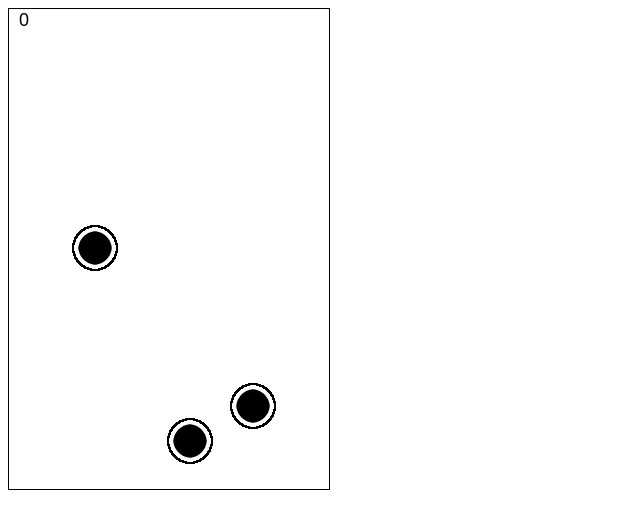
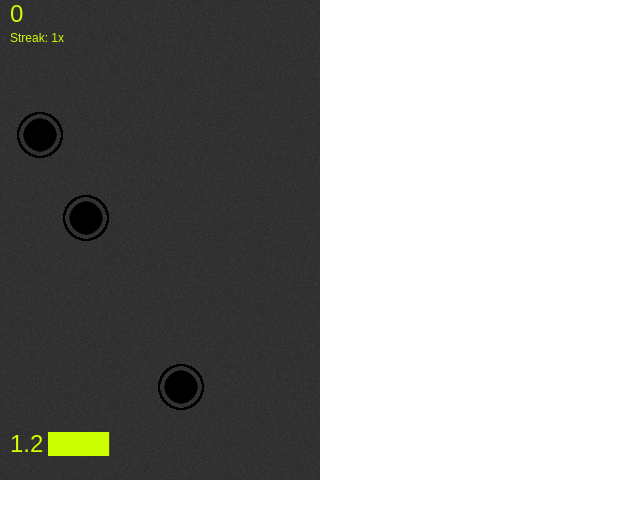
Before and after one commit to awmwong/kik-dots, a website: page web/index.html in a window 1280 px wide. Shown: the whole page, without its empty margins (0-640 px from the left). Drawn offline with Linux system fonts and the light colour scheme.

Commit message:
Timers and other things

```diff
--- /dev/null
+++ b/web/css/reset.css
@@ -0,0 +1,14 @@
+html,body,div,span,object,iframe,h1,h2,h3,h4,h5,h6,p,blockquote,pre,abbr,address,cite,code,del,dfn,em,img,ins,kbd,q,samp,small,strong,sub,sup,var,b,i,dl,dt,dd,ol,ul,li,fieldset,form,label,legend,table,caption,tbody,tfoot,thead,tr,th,td,article,aside,canvas,details,figcaption,figure,footer,header,hgroup,menu,nav,section,summary,time,mark,audio,video{margin:0;padding:0;border:0;outline:0;font-size:100%;vertical-align:baseline;background:transparent}
+body{line-height:1}
+article,aside,details,figcaption,figure,footer,header,hgroup,menu,nav,section{display:block}
+nav ul{list-style:none}
+blockquote,q{quotes:none}
+blockquote:before,blockquote:after,q:before,q:after{content:none}
+a{margin:0;padding:0;font-size:100%;vertical-align:baseline;background:transparent}
+ins{background-color:#ff9;color:#000;text-decoration:none}
+mark{background-color:#ff9;color:#000;font-style:italic;font-weight:bold}
+del{text-decoration:line-through}
+abbr[title],dfn[title]{border-bottom:1px dotted;cursor:help}
+table{border-collapse:collapse;border-spacing:0}
+hr{display:block;height:1px;border:0;border-top:1px solid #ccc;margin:1em 0;padding:0}
+input,select{vertical-align:middle}
--- a/web/css/styles.css
+++ b/web/css/styles.css
@@ -1,4 +1,4 @@
 /* TODO */
 #game-window {
-  border: 1px solid black;
+  background: #000 url('../img/background.png');
 }
--- a/web/index.html
+++ b/web/index.html
@@ -5,6 +5,7 @@
 		<title>kik-dots</title>
 		<link rel="kik-icon" href="img/icon.png">
 		<link rel="stylesheet" href="css/styles.css">
+		<link rel="stylesheet" href="css/reset.css"
 
 		<!-- Styles -->
 		<meta name="viewport" content="width=device-width, initial-scale=1.0, maximum-scale=1.0, user-scalable=no">
@@ -24,6 +25,5 @@
 		<script src="zerver/MyAPI.js"></script>
 		<script src="js/main.js"></script>
 		-->
-
 	</body>
 </html>
--- a/web/js/dots.js
+++ b/web/js/dots.js
@@ -1,3 +1,11 @@
+// window.addEventListener("resize", OnResizeCalled, false);
+
+function OnResizeCalled() {
+  var canvas = document.getElementById('live:Node1');
+  canvas.style.width = window.innerWidth + 'px';
+  canvas.style.height = window.innerHeight + 'px';
+}
+
 pulse.ready(function(){
   console.log('Pulse Ready');
 
@@ -6,8 +14,6 @@ pulse.ready(function(){
   // Main app engine
   var engine = new dot.GameEngine({
     gameWindow: 'game-window',
-    width: dot.Constants.Width,
-    height: dot.Constants.Height
   });
 
   // Game scene
@@ -31,11 +37,6 @@ dot.Constants = {
 dot.GameEngine = pulse.Engine.extend({
   init: function(params) {
     this._super(params);
-
-    this.level = 1;
-
-    this.dots = [];
-
   }
 });
 
@@ -45,6 +46,18 @@ dot.GameScene = pulse.Scene.extend({
 
     this._super(params);
 
+    // State variables
+    this.state = 'init';
+    this.currentLevel = 1;
+    this.streak = 1;
+    this.currentDotIndex = 0;
+    this.time = 0;
+    this.animationSpeed = 75;
+    this.score = 0;
+    this.lastDotTouched = -1;
+    this.roundDuration = 0;
+    this.elapsedRoundTime = 0;
+
     // Current dots on the screen
     this.dots = [];
 
@@ -52,30 +65,44 @@ dot.GameScene = pulse.Scene.extend({
     this.layer = new pulse.Layer();
     this.layer.anchor.x = 0;
     this.layer.anchor.y = 0;
-    this.layer.size.x = dot.Constants.width;
-    this.layer.size.y = dot.Constants.height;
-    this.layer.fillColor = "#666666"
-
     this.addLayer(this.layer);
 
+    // Score label
     this.scoreLabel = new pulse.CanvasLabel({
       text : '0',
-      fontSize : 18
+      fontSize : 24
     });
-    this.scoreLabel.fillColor = "#000000";
+    this.scoreLabel.fillColor = "#CCFF00";
     this.scoreLabel.anchor = { x: 0, y: 0 };
     this.scoreLabel.position = { x: 10, y: 2};
     this.layer.addNode(this.scoreLabel);
 
-    // state variables
-    this.state = 'init';
-    this.currentLevel = 1;
-    this.streak = 0;
-    this.currentDotIndex = 0;
-    this.time = 0;
-    this.animationSpeed = 75;
-    this.score = 0;
-    this.lastDotTouched = -1;
+    // Combo label
+    this.streakLabel = new pulse.CanvasLabel({
+      text : 'Streak: 1x',
+      fontSize: 12,
+    });
+    this.streakLabel.fillColor = "#CCFF00";
+    this.streakLabel.anchor = { x: 0, y: 0 };
+    this.streakLabel.position = { x: 10, y: 32};
+    this.layer.addNode(this.streakLabel);
+
+    // Timer label
+    this.timerLabel = new pulse.CanvasLabel({
+      text : '10',
+      fontSize: 24
+    });
+
+    this.timerLabel.fillColor = "#CCFF00";
+    this.timerLabel.anchor = { x: 0, y: 0 };
+    this.timerLabel.position = { x: 10, y: dot.Constants.Height - 48};
+    this.layer.addNode(this.timerLabel);
+
+    // Timer bar
+    this.timerBar = new dot.TimerBar();
+    this.timerBar.position.x = 50;
+    this.timerBar.position.y = 50;
+    this.layer.addNode(this.timerBar);
 
     this.beginRound();
 
@@ -89,6 +116,7 @@ dot.GameScene = pulse.Scene.extend({
   },
 
   dotTouched: function(evt) {
+    this.hasTouchedDots = true;
     var touchedDot = evt.sender;
 
     if (touchedDot.name == this.lastDotTouched + 1) {
@@ -98,19 +126,43 @@ dot.GameScene = pulse.Scene.extend({
   },
 
   touchEnd: function() {
-    if (this.lastDotTouched == this.dots.length - 1) {
-      console.log('Correct order!');
-      this.updateScore();
-    } else {
-      this.streak = 0
-      console.log('Incorrect order!');
+    if (this.state != 'playing') {
+      return;
     }
 
+    // If user hasn't begun touching dots
+    if (!this.hasTouchedDots) {
+      return;
+    }
+
+    if (this.lastDotTouched == this.dots.length - 1) {
+      this.correctOrder();
+    } else {
+      this.incorrectOrder();
+    }
+
+  },
+
+  correctOrder: function (){
+    console.log('Correct order!');
+    this.streak++;
+    this.updateScore();
+    this.beginRound();
+
+  },
+
+  incorrectOrder: function (){
+    this.streak = 1;
+    console.log('Incorrect order!');
     this.beginRound();
   },
 
   updateScore: function() {
-    this.score += this.dots.length * ++this.streak;
+    var timeRemaining = this.roundDuration - this.elapsedRoundTime;
+    var timeRemainingAsSeconds = Math.floor((timeRemaining / 1000));
+
+    timeAsString = timeRemainingAsSeconds;
+    this.score += this.dots.length * this.streak * timeRemainingAsSeconds;
     this.scoreLabel.text = this.score;
     this.currentLevel++;
   },
@@ -118,13 +170,38 @@ dot.GameScene = pulse.Scene.extend({
   update: function(elapsed) {
     this._super(elapsed);
 
+    this.streakLabel.text = "Streak: " + this.streak + "x";
+
+
     if (this.state == 'animating') {
+      this.timerBar.percentage = 1;
       this.time += elapsed;
       if (this.time >= (this.animationSpeed - this.currentLevel)) {
         this.animationTick();
         this.time = 0;
       }
     }
+
+    if (this.state == 'playing') {
+      this.elapsedRoundTime += elapsed;
+      this.updateTimers();
+    }
+
+  },
+
+  updateTimers: function() {
+    var timeRemaining = this.roundDuration - this.elapsedRoundTime;
+    var timeRemainingAsSeconds = (timeRemaining / 1000).toFixed(1);
+
+    timeAsString = timeRemainingAsSeconds;
+
+    this.timerLabel.text = timeAsString;
+    this.timerBar.percentage = Math.max(0, 1 - (this.elapsedRoundTime / this.roundDuration));
+
+    if (this.timerBar.percentage === 0) {
+      this.incorrectOrder();
+    }
+
   },
 
   animationTick: function() {
@@ -149,14 +226,18 @@ dot.GameScene = pulse.Scene.extend({
 
     // Reset states
     this.currentDotIndex = 0;
+    this.roundDuration = 5100.0 - (100 * this.currentLevel);
+    this.elapsedRoundTime = 0;
+    this.updateTimers();
+
     this.lastDotTouched = -1;
+    this.hasTouchedDots = false;
 
     var dotCount;
 
     // Generate the dots
     this.generateDots(Math.min(12, Math.max(3, this.currentLevel / 2)));
   },
-
 
   generateDots: function(number) {
 
@@ -222,7 +303,10 @@ dot.DotSprite = pulse.Sprite.extend({
     this.maxX = dot.Constants.Width;
     this.maxY = dot.Constants.Height;
     this.xMax = this.maxX - (this.size.width/2);
-    this.yMax = this.maxY - (this.size.height/2);
+
+    // 48 px to give room for the bottom timer bar
+    this.yMax = this.maxY - (this.size.height/2) - 48;
+
     this.xMin = this.size.width / 2;
 
     // 48 px to give room for the top score and button
@@ -246,3 +330,23 @@ dot.DotSprite = pulse.Sprite.extend({
   }
 
 });
+
+dot.TimerBar = pulse.Visual.extend({
+  init: function(params) {
+    this._super(params);
+    this.percentage = 1;
+  },
+
+  draw: function(ctx){
+    this._super(ctx);
+
+    var x = 48;
+    var width = this.percentage * (dot.Constants.Width - x - 24);
+
+    var height = 24;
+    var y = dot.Constants.Height - height - 24;
+
+    ctx.fillStyle = "#CCFF00";
+    ctx.fillRect(x, y, width, height);
+  }
+})
```
Also changed, not shown: web/img/background.png (added).
